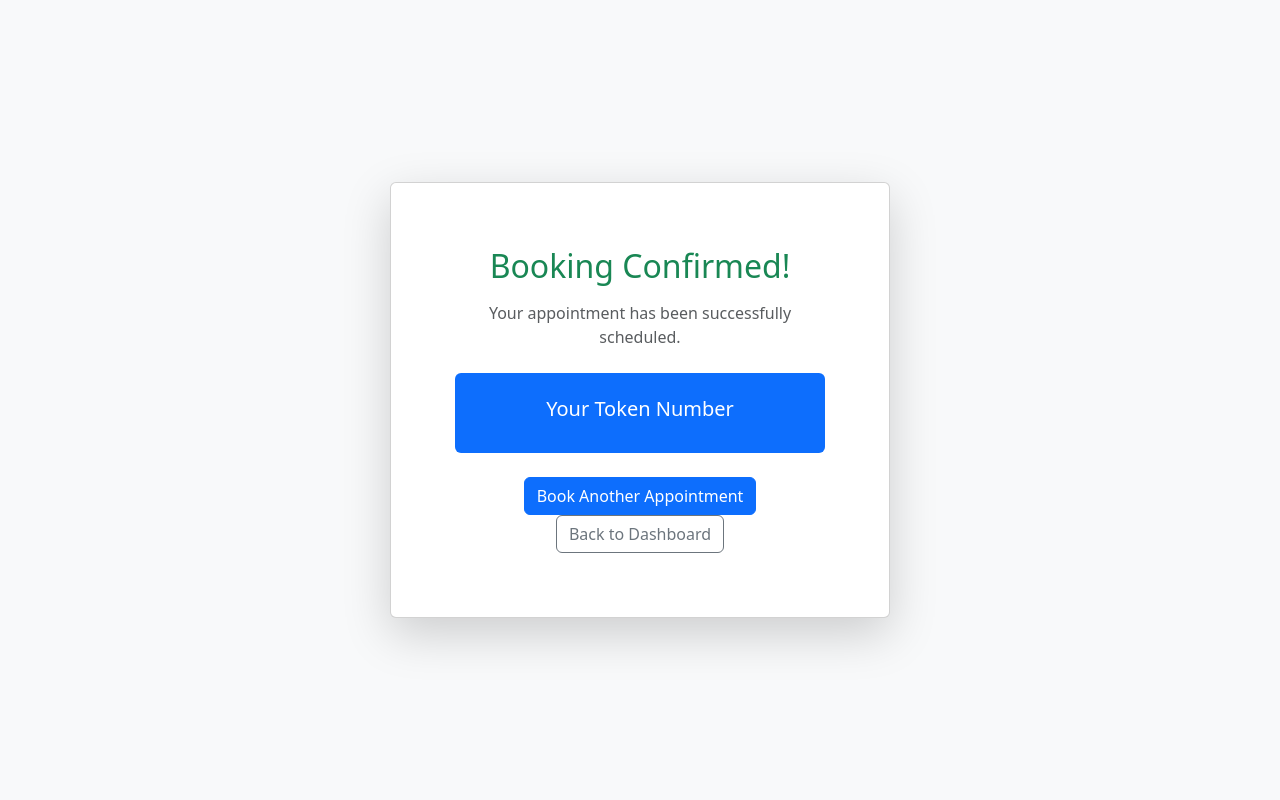
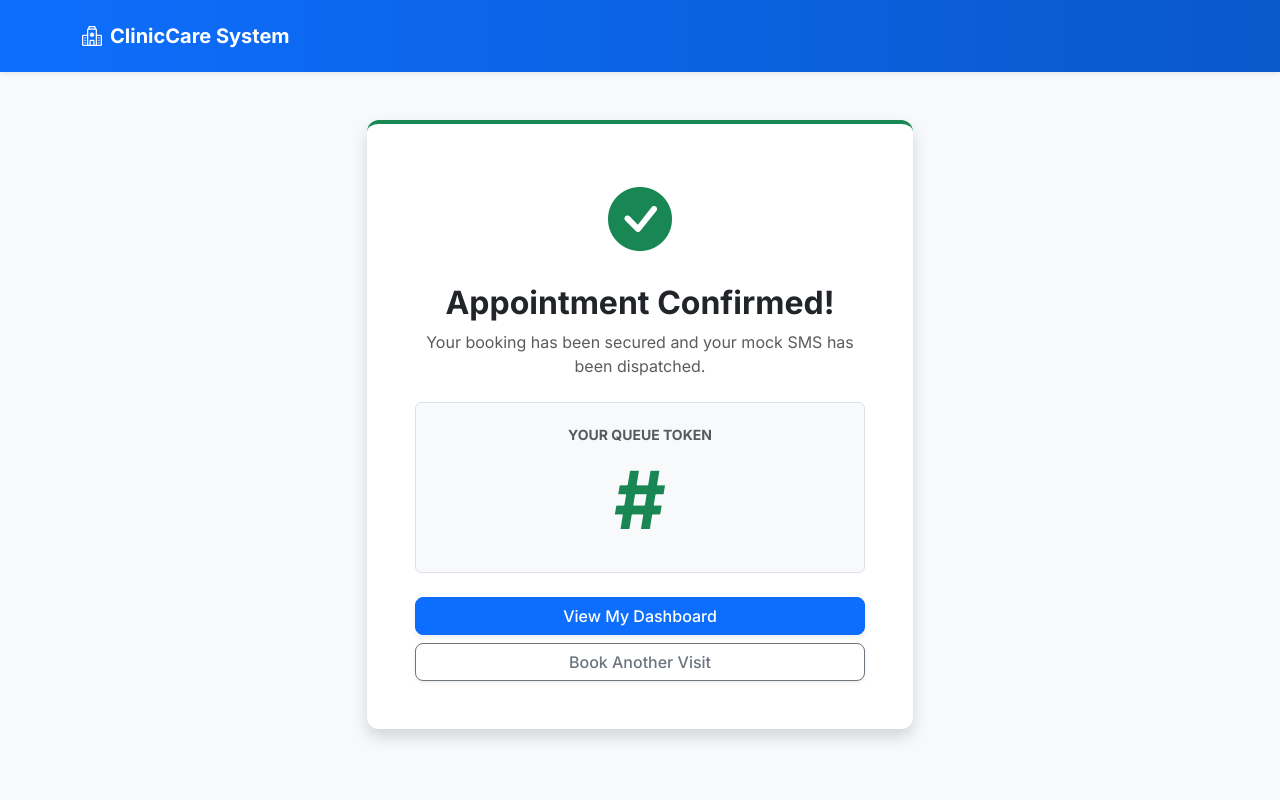
Before and after one commit to Anushka130126/clinic-care, a Django app: template appointments/templates/appointments/success.html in a window 1280 px wide. Run offline with Django 5.2, Linux system fonts and the light colour scheme; the template is opened without the code that fills it, so the values that code supplies are empty.

Commit message:
Feature: Added Mock SMS/Email engine and booking success routing

```diff
--- a/appointments/templates/appointments/success.html
+++ b/appointments/templates/appointments/success.html
@@ -1,22 +1,27 @@
-<!DOCTYPE html>
-<html lang="en">
-<head>
-    <meta charset="UTF-8">
-    <title>Booking Confirmed</title>
-    <link href="https://cdn.jsdelivr.net/npm/bootstrap@5.3.0/dist/css/bootstrap.min.css" rel="stylesheet">
-</head>
-<body class="bg-light d-flex align-items-center justify-content-center vh-100">
-    <div class="card shadow-lg text-center p-5" style="max-width: 500px;">
-        <div class="card-body">
-            <h2 class="text-success mb-3">Booking Confirmed!</h2>
-            <p class="text-muted mb-4">Your appointment has been successfully scheduled.</p>
-            <div class="p-4 bg-primary text-white rounded mb-4">
-                <h5 class="mb-0">Your Token Number</h5>
-                <h1 class="display-1 fw-bold">{{ token_number }}</h1>
+{% extends 'appointments/base.html' %}
+
+{% block title %}Booking Confirmed{% endblock %}
+
+{% block content %}
+<div class="row justify-content-center mt-5">
+    <div class="col-md-6 text-center">
+        <div class="card shadow border-success border-top border-4">
+            <div class="card-body p-5">
+                <i class="bi bi-check-circle-fill text-success" style="font-size: 4rem;"></i>
+                <h2 class="fw-bold mt-3">Appointment Confirmed!</h2>
+                <p class="text-muted">Your booking has been secured and your mock SMS has been dispatched.</p>
+
+                <div class="bg-light rounded p-4 my-4 border">
+                    <h5 class="text-muted mb-2 text-uppercase small fw-bold">Your Queue Token</h5>
+                    <h1 class="display-1 text-success fw-bold m-0">#{{ token_number }}</h1>
+                </div>
+
+                <div class="d-grid gap-2">
+                    <a href="{% url 'patient_dashboard' %}" class="btn btn-primary shadow-sm">View My Dashboard</a>
+                    <a href="{% url 'book_appointment' %}" class="btn btn-outline-secondary shadow-sm">Book Another Visit</a>
+                </div>
             </div>
-	    <a href="{% url 'book' %}" class="btn btn-primary">Book Another Appointment</a>
-	    <a href="{% url 'patient_dashboard' %}" class="btn btn-outline-secondary">Back to Dashboard</a>
         </div>
     </div>
-</body>
-</html>
+</div>
+{% endblock %}
```
Also changed, not shown: appointments/utils.py (+25 -18 lines).
